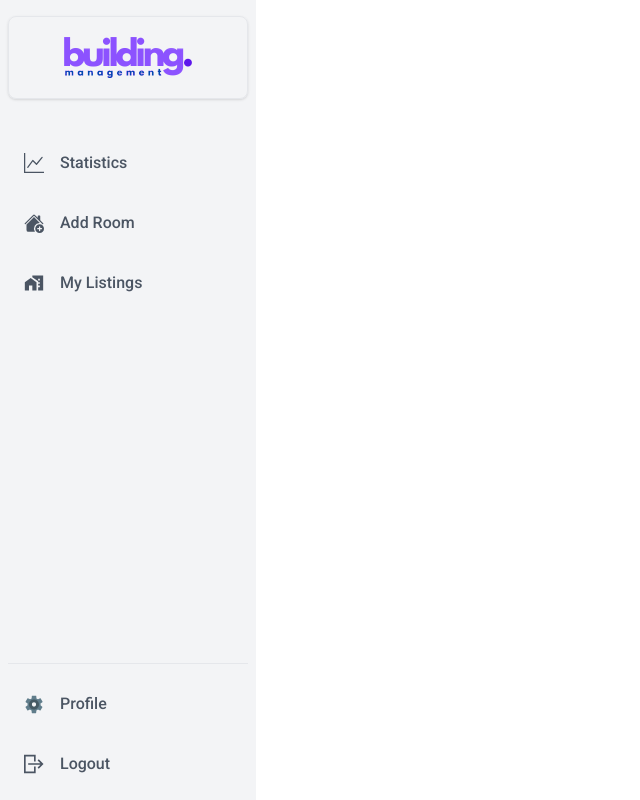
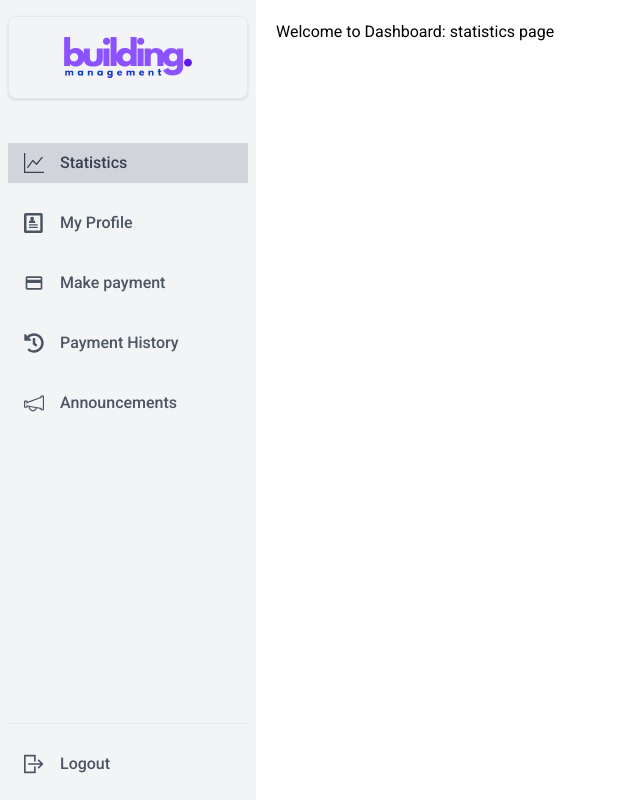
Before and after one commit to iffarurrahat/building-management-mern, a React (Vite) app in the folder client/: page /dashboard in a window 1280 px wide. Shown: the whole page, without its empty margins (0-640 px from the left). Built offline with nearby package versions, Linux system fonts and the light colour scheme; no server answers.

Commit message:
Dashboard Icons and routes name

```diff
--- a/client/src/components/DashboardComponent/Sidebar/Sidebar.jsx
+++ b/client/src/components/DashboardComponent/Sidebar/Sidebar.jsx
@@ -1,13 +1,15 @@
 import { useState } from "react";
+import { Link } from "react-router-dom";
+import { NavLink } from "react-router-dom";
 import { GrLogout } from "react-icons/gr";
-import { FcSettings } from "react-icons/fc";
-import { BsFillHouseAddFill } from "react-icons/bs";
+import { BsGraphUp } from "react-icons/bs";
+import { ImProfile } from "react-icons/im";
+import { FaHistory } from "react-icons/fa";
+import { MdPayment } from "react-icons/md";
 import { AiOutlineBars } from "react-icons/ai";
-import { BsGraphUp } from "react-icons/bs";
-import { NavLink } from "react-router-dom";
+import { TfiAnnouncement } from "react-icons/tfi";
+
 import useAuth from "../../../hooks/useAuth";
-import { Link } from "react-router-dom";
-import { MdHomeWork } from "react-icons/md";
 import logoImg from "../../../assets/logo.png";
 
 const Sidebar = () => {
@@ -72,7 +74,8 @@ const Sidebar = () => {
             <nav>
               {/* Statistics */}
               <NavLink
-                to="statistics"
+                to="/dashboard"
+                end
                 className={({ isActive }) =>
                   `flex items-center px-4 py-2 my-5  transition-colors duration-300 transform  hover:bg-gray-300   hover:text-gray-700 ${
                     isActive ? "bg-gray-300  text-gray-700" : "text-gray-600"
@@ -84,31 +87,60 @@ const Sidebar = () => {
                 <span className="mx-4 font-medium">Statistics</span>
               </NavLink>
 
-              {/* Add Room */}
+              {/* My Profile */}
               <NavLink
-                to="add-room"
+                to="my-profile"
                 className={({ isActive }) =>
                   `flex items-center px-4 py-2 my-5  transition-colors duration-300 transform  hover:bg-gray-300   hover:text-gray-700 ${
                     isActive ? "bg-gray-300  text-gray-700" : "text-gray-600"
                   }`
                 }
               >
-                <BsFillHouseAddFill className="w-5 h-5" />
+                <ImProfile className="w-5 h-5" />
 
-                <span className="mx-4 font-medium">Add Room</span>
+                <span className="mx-4 font-medium">My Profile</span>
               </NavLink>
-              {/* My Listing */}
+
+              {/* Make payment */}
               <NavLink
-                to="my-listings"
+                to="make-payment"
                 className={({ isActive }) =>
                   `flex items-center px-4 py-2 my-5  transition-colors duration-300 transform  hover:bg-gray-300   hover:text-gray-700 ${
                     isActive ? "bg-gray-300  text-gray-700" : "text-gray-600"
                   }`
                 }
               >
-                <MdHomeWork className="w-5 h-5" />
+                <MdPayment className="w-5 h-5" />
 
-                <span className="mx-4 font-medium">My Listings</span>
+                <span className="mx-4 font-medium">Make payment</span>
+              </NavLink>
+
+              {/* Payment history */}
+              <NavLink
+                to="payment-history"
+                className={({ isActive }) =>
+                  `flex items-center px-4 py-2 my-5  transition-colors duration-300 transform  hover:bg-gray-300   hover:text-gray-700 ${
+                    isActive ? "bg-gray-300  text-gray-700" : "text-gray-600"
+                  }`
+                }
+              >
+                <FaHistory className="w-5 h-5" />
+
+                <span className="mx-4 font-medium">Payment History</span>
+              </NavLink>
+
+              {/* Announcements */}
+              <NavLink
+                to="announcements"
+                className={({ isActive }) =>
+                  `flex items-center px-4 py-2 my-5  transition-colors duration-300 transform  hover:bg-gray-300   hover:text-gray-700 ${
+                    isActive ? "bg-gray-300  text-gray-700" : "text-gray-600"
+                  }`
+                }
+              >
+                <TfiAnnouncement className="w-5 h-5" />
+
+                <span className="mx-4 font-medium">Announcements</span>
               </NavLink>
             </nav>
           </div>
@@ -116,20 +148,6 @@ const Sidebar = () => {
 
         <div>
           <hr />
-
-          {/* Profile Menu */}
-          <NavLink
-            to="/dashboard/profile"
-            className={({ isActive }) =>
-              `flex items-center px-4 py-2 my-5  transition-colors duration-300 transform  hover:bg-gray-300   hover:text-gray-700 ${
-                isActive ? "bg-gray-300  text-gray-700" : "text-gray-600"
-              }`
-            }
-          >
-            <FcSettings className="w-5 h-5" />
-
-            <span className="mx-4 font-medium">Profile</span>
-          </NavLink>
           <button
             onClick={logOut}
             className="flex w-full items-center px-4 py-2 mt-5 text-gray-600 hover:bg-gray-300   hover:text-gray-700 transition-colors duration-300 transform"
--- a/client/src/components/HomeComponents/Counter/Counter.jsx
+++ b/client/src/components/HomeComponents/Counter/Counter.jsx
@@ -1,3 +1,4 @@
+/* eslint-disable react-hooks/exhaustive-deps */
 import "./Counter.css";
 import CountUp from "react-countup";
 import Container from "../../ui/Container";
--- /dev/null
+++ b/client/src/pages/Dashboard/Common/MyProfile.jsx
@@ -0,0 +1,9 @@
+const MyProfile = () => {
+  return (
+    <div>
+      <h1>My Profile is here... </h1>
+    </div>
+  );
+};
+
+export default MyProfile;
--- /dev/null
+++ b/client/src/pages/Dashboard/Common/Statistics.jsx
@@ -0,0 +1,9 @@
+const Statistics = () => {
+  return (
+    <div>
+      <p>Welcome to Dashboard: statistics page</p>
+    </div>
+  );
+};
+
+export default Statistics;
--- a/client/src/routes/Routes.jsx
+++ b/client/src/routes/Routes.jsx
@@ -7,6 +7,8 @@ import Apartment from "../pages/Apartment/Apartment";
 import PrivateRoute from "./PrivateRoute";
 import Blogs from "../pages/Blogs/Blogs";
 import DashboardLayout from "../layout/DashboardLayout";
+import Statistics from "../pages/Dashboard/Common/Statistics";
+import MyProfile from "../pages/Dashboard/Common/MyProfile";
 
 const router = createBrowserRouter([
   {
@@ -43,6 +45,16 @@ const router = createBrowserRouter([
   {
     path: "/dashboard",
     element: <DashboardLayout />,
+    children: [
+      {
+        index: true,
+        element: <Statistics />,
+      },
+      {
+        path: "my-profile",
+        element: <MyProfile />,
+      },
+    ],
   },
 ]);
 
```
